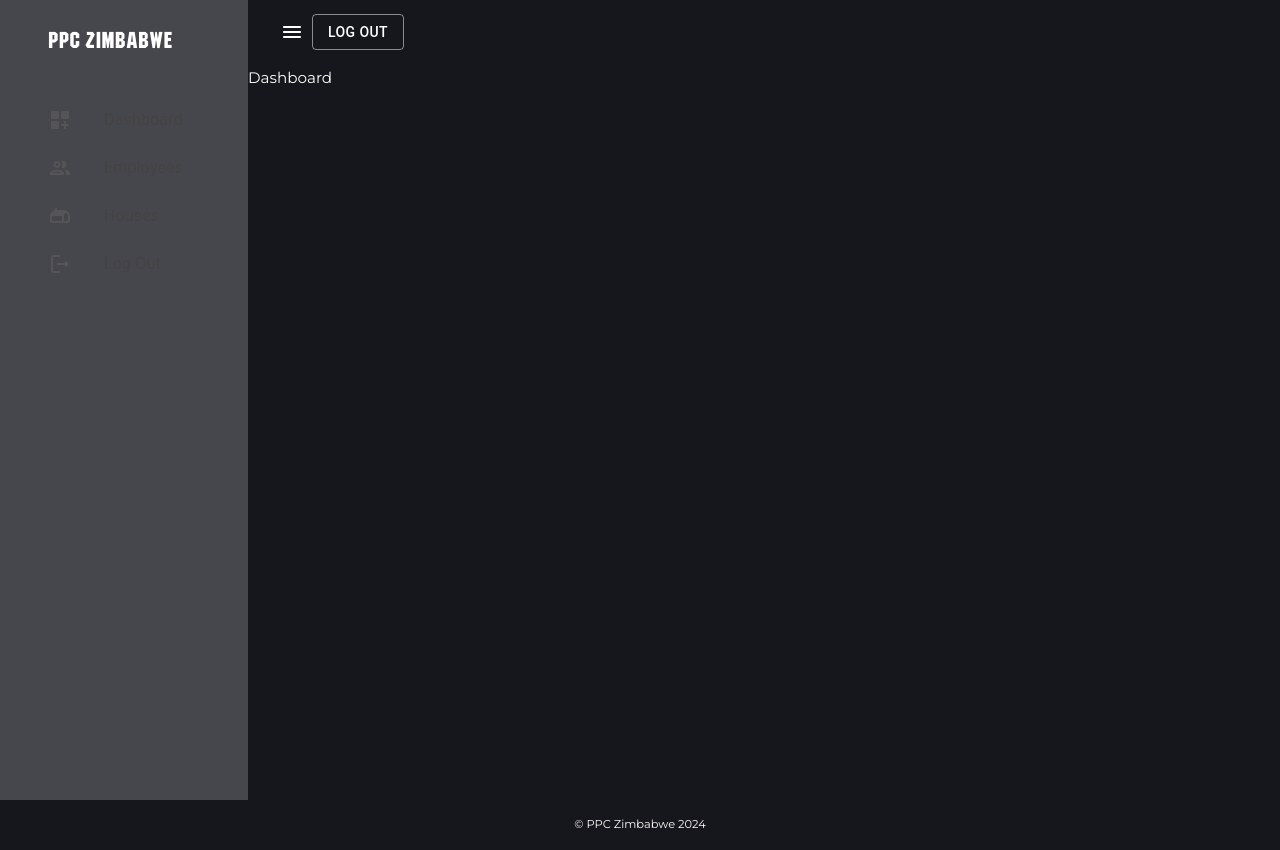
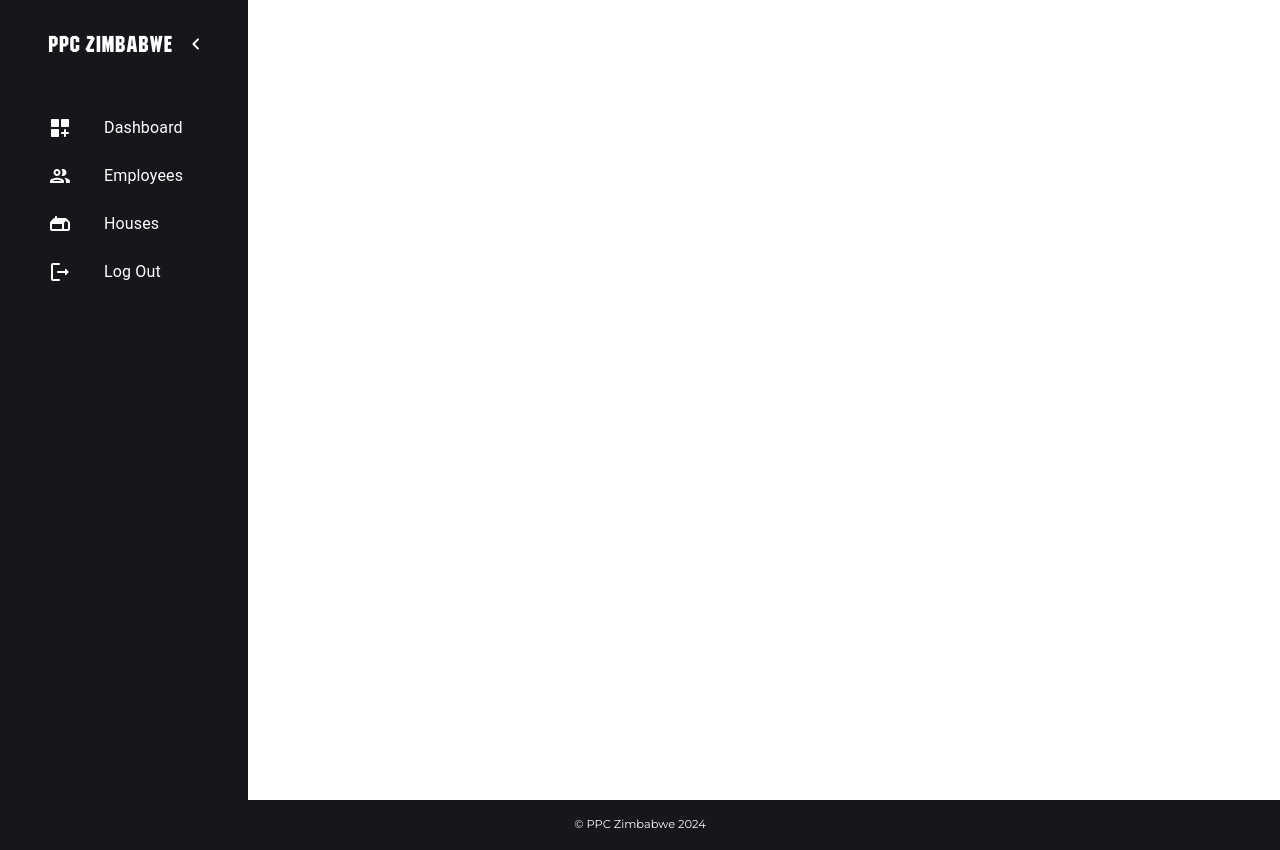
Before and after one commit to beverly-m/house-auction, a React (Create React App) app in the folder client/: page /admin/dashboard in a window 1280 px wide. Built offline with nearby package versions, Linux system fonts and the light colour scheme; the HTML template or start-up script is replaced by a standard one.

Commit message:
sidebar ui

```diff
--- a/client/src/components/Sidebar.js
+++ b/client/src/components/Sidebar.js
@@ -52,7 +52,6 @@ const Sidebar = ({
     const { pathname } = useLocation();
     const [active, setActive] = useState("");
     const navigate = useNavigate();
-    const theme = useTheme();
 
     useEffect(() => {
         setActive(pathname.substring(1));
@@ -74,7 +73,7 @@ const Sidebar = ({
                         flexShrink: 0,
                         "& .MuiDrawer-paper": {
                             color: "#16161d",
-                            backgroundColor: "#46464d",
+                            backgroundColor: "#16161d",
                             boxSizing: "border-box",
                             borderWidth: isNonMobile ? 0 : "2px",
                             width: drawerWidth,
@@ -87,8 +86,8 @@ const Sidebar = ({
                                 <Box display="flex" alignItems="center" gap="0.5rem">
                                     <Typography variant='h6' fontFamily="Machine Regular">PPC ZIMBABWE</Typography>
                                 </Box>
-                                {!isNonMobile && (
-                                    <IconButton onClick={() => setIsSidebarOpen(!isSidebarOpen)}>
+                                {isNonMobile && (
+                                    <IconButton sx={{color: 'white'}} onClick={() => setIsSidebarOpen(!isSidebarOpen)}>
                                         <ChevronLeftRounded />
                                     </IconButton>
                                 )}
@@ -104,18 +103,21 @@ const Sidebar = ({
                                             setActive(lcText);
                                             }}
                                             sx={{
-                                                backgroundColor: active === lcText ? "#666666" : "transparent",
+                                                backgroundColor: active === lcText ? "#d42f13" : "transparent",
                                                 color: active === lcText
-                                                ? "#16161d" :
-                                                "#444444"
+                                                ? "#ffffff" :
+                                                "#ffffff",
+                                                ":hover": {
+                                                    backgroundColor: "#d42f13"
+                                                }
                                             }}
                                         >
                                             <ListItemIcon
                                             sx={{
                                                 ml: "2rem",
                                                 color: active === lcText
-                                                ? "#16161d" :
-                                                "#555555"
+                                                ? "#ffffff" :
+                                                "#ffffff"
                                                 }}
                                             >
                                                 {icon}
--- a/client/src/index.css
+++ b/client/src/index.css
@@ -212,3 +212,7 @@ code {
     padding: 0em 1em 1.5em;
   }
 }
+
+.admin-container {
+  background-color: #fff;
+}
--- a/client/src/tabs/layout/index.js
+++ b/client/src/tabs/layout/index.js
@@ -10,7 +10,7 @@ const Layout = () => {
     const [isSidebarOpen, setIsSidebarOpen] = useState(true);
 
     return (
-        <Box display={isNonMobile ? "flex" : "block"} width="100%" height="100%" >
+        <Box display={isNonMobile ? "flex" : "block"} width="100%" height="100%" className="admin-container" >
             <Sidebar
                 isNonMobile={isNonMobile}
                 drawerWidth={248}
```
